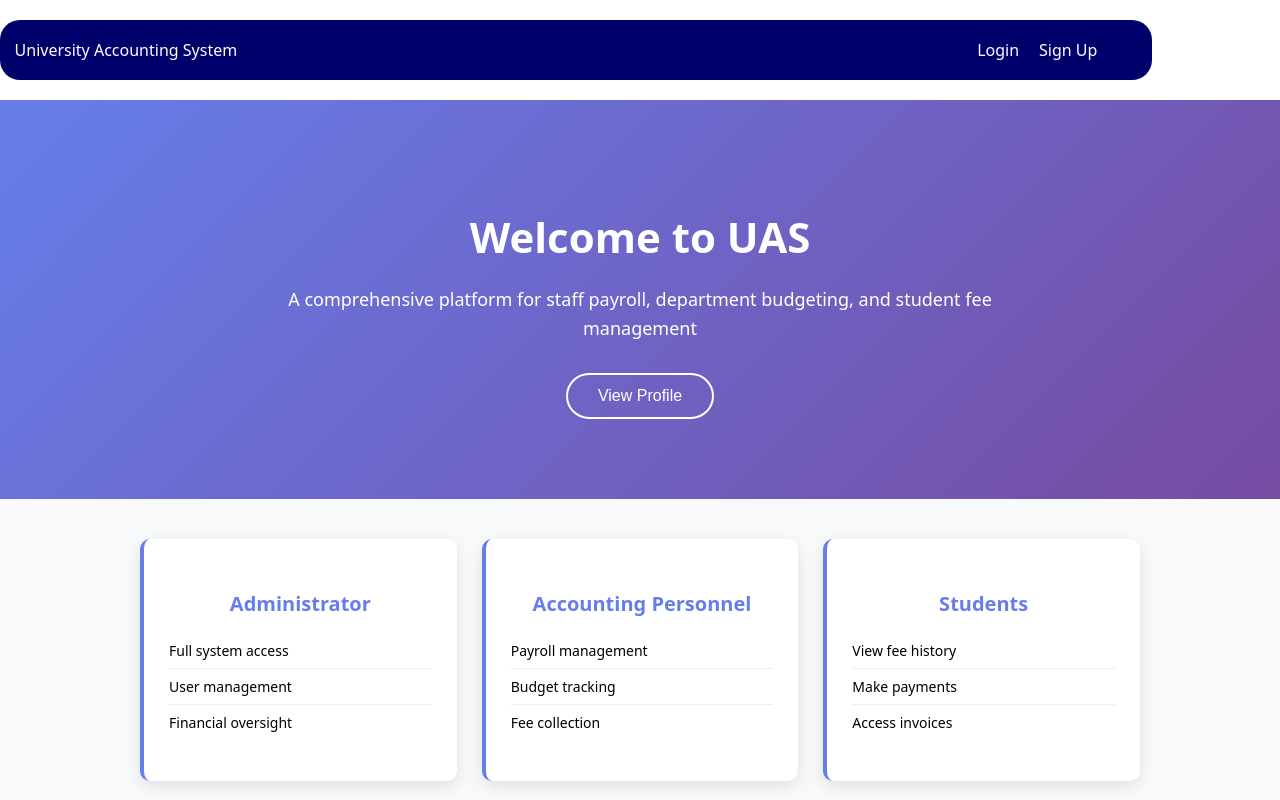
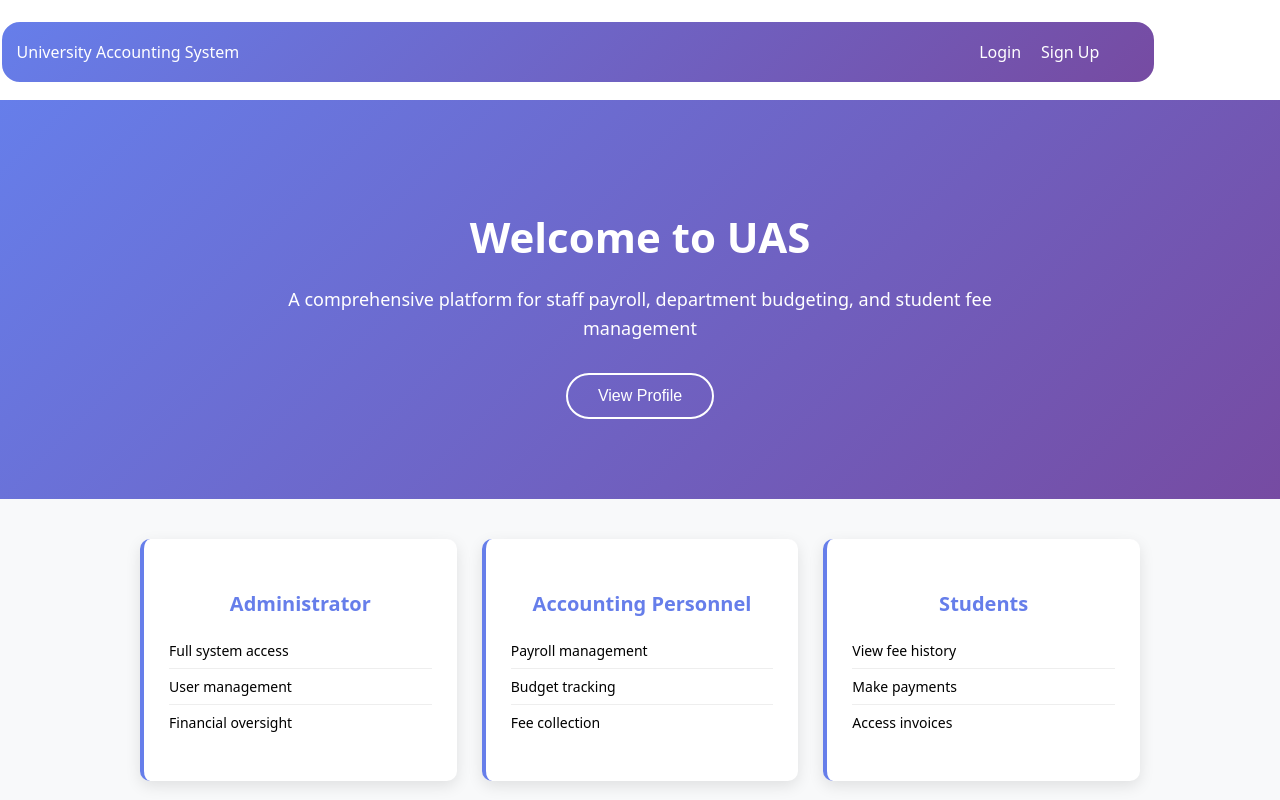
Before and after one commit to ahmed69k/WebProg-UniversityAccountingSystem, an Angular app: page / in a window 1280 px wide. Shown: the top 800 px of the page. Built offline with nearby package versions, Linux system fonts and the light colour scheme.

Commit message:
added a border for the shared navbar (for  scrolling down design ) and changed its color

```diff
--- a/src/app/shared/navbar/navbar.css
+++ b/src/app/shared/navbar/navbar.css
@@ -4,7 +4,8 @@
 }
 .navbar{
     display: flex;
-    background-color: rgb(0, 0, 108);
+    background: linear-gradient(135deg, #667eea 0%, #764ba2 100%);
+    border: 2px solid white;
     justify-content: center;
     align-items: center;
     gap: 700px;
```
